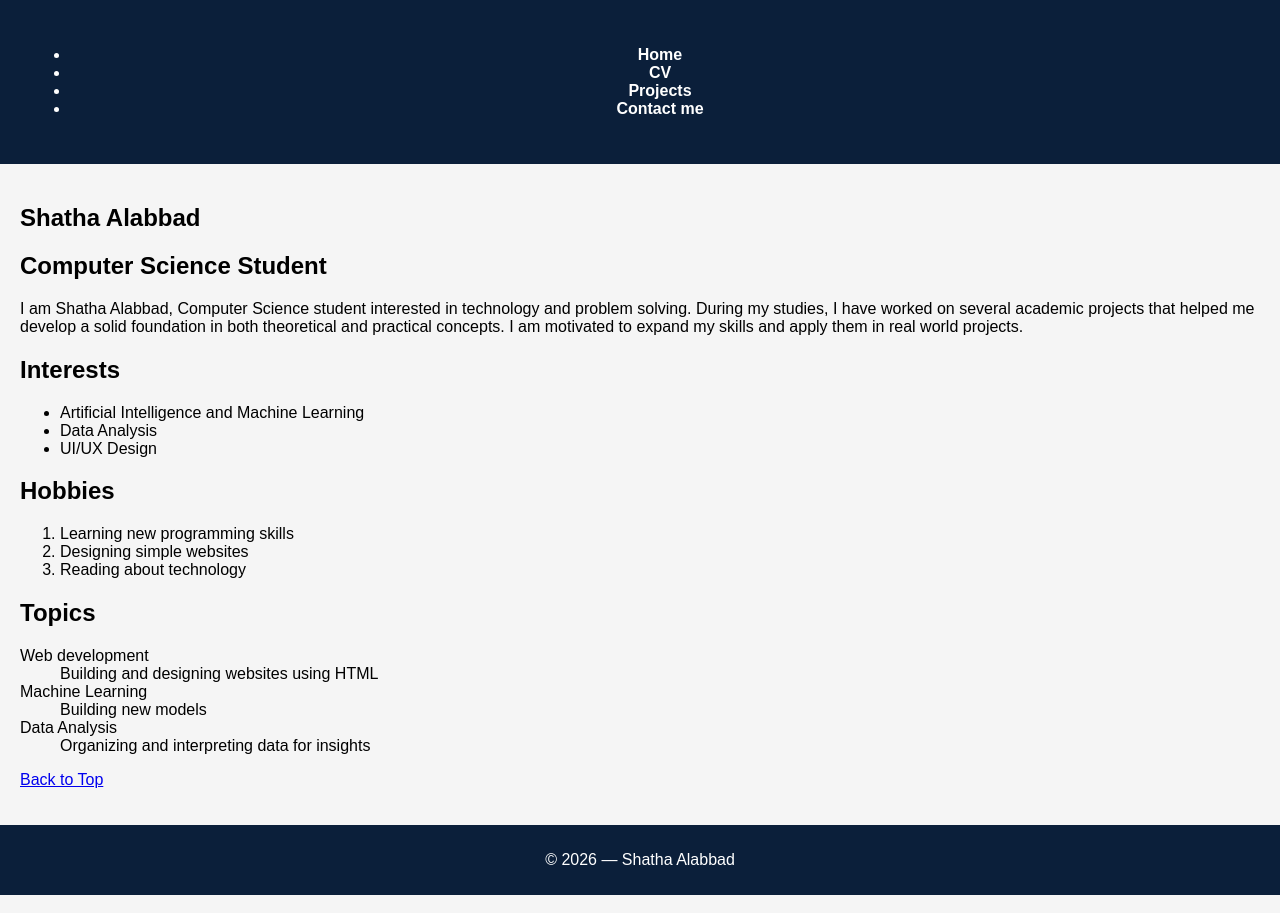
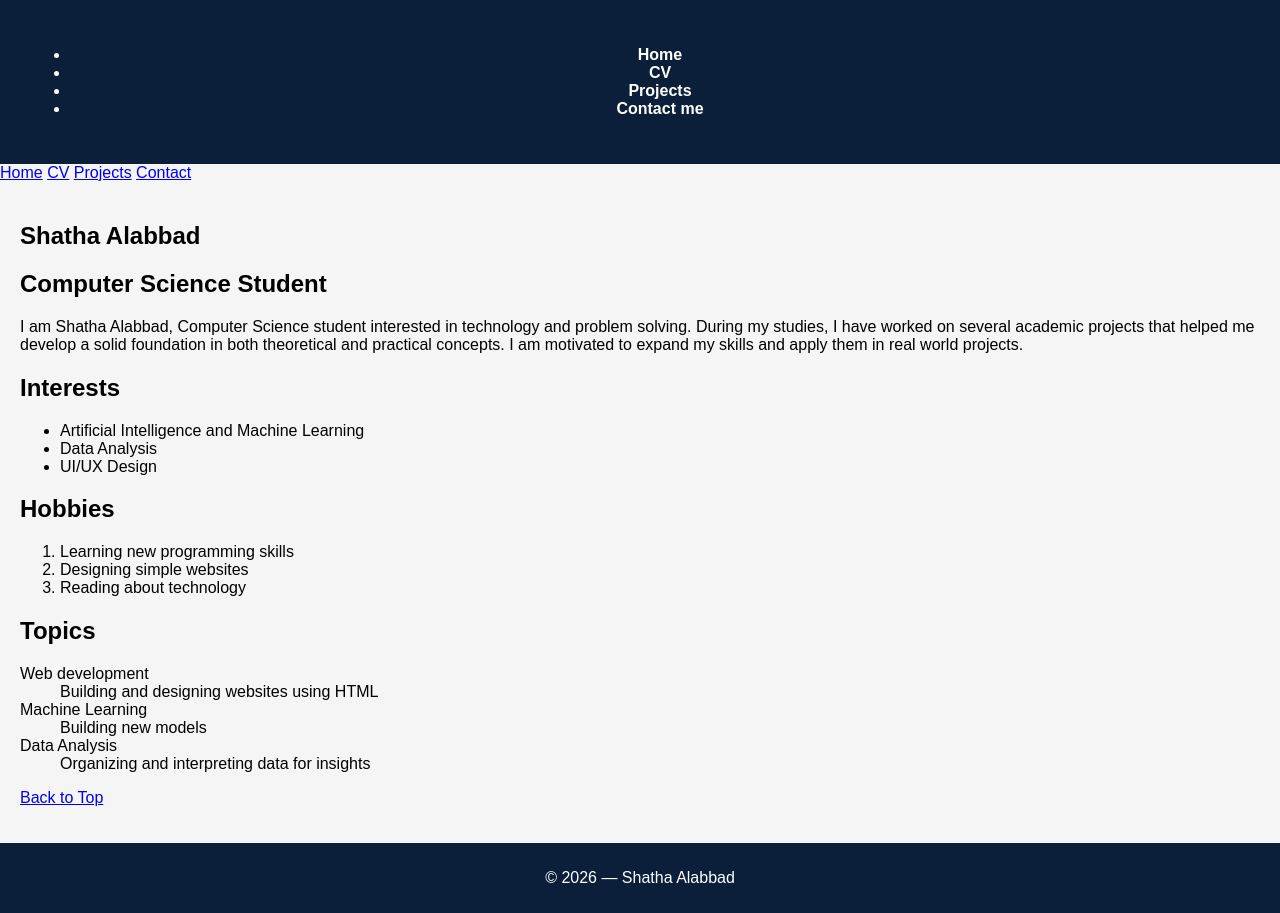
Before and after one commit to Shaatha2/hw2, a plain HTML site: page index.html in a window 1280 px wide. Drawn offline with Linux system fonts and the light colour scheme.

Commit message:
Update index.html

```diff
--- a/index.html
+++ b/index.html
@@ -20,10 +20,18 @@
     </nav>
   </header>
 
+<section class="home-links">
+  <a href="index.html" class="home-box">Home</a>
+  <a href="cv.html" class="home-box">CV</a>
+  <a href="projects.html" class="home-box">Projects</a>
+  <a href="contact.html" class="home-box">Contact</a>
+</section>
+
   <main>
 
-    <section>
+    <section class="hero">
       <div>
+        <div class="container">
         <h1>Shatha Alabbad</h1>
         <h2>Computer Science Student</h2>
 
```
